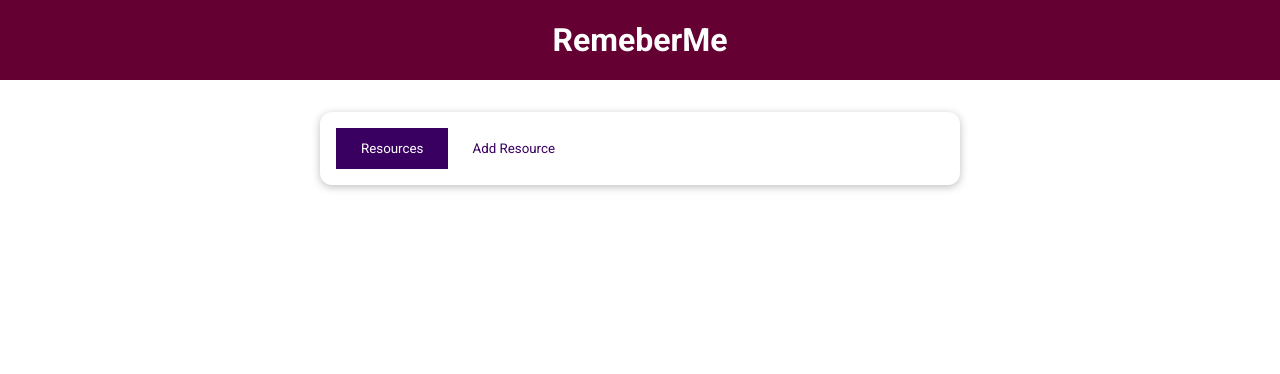
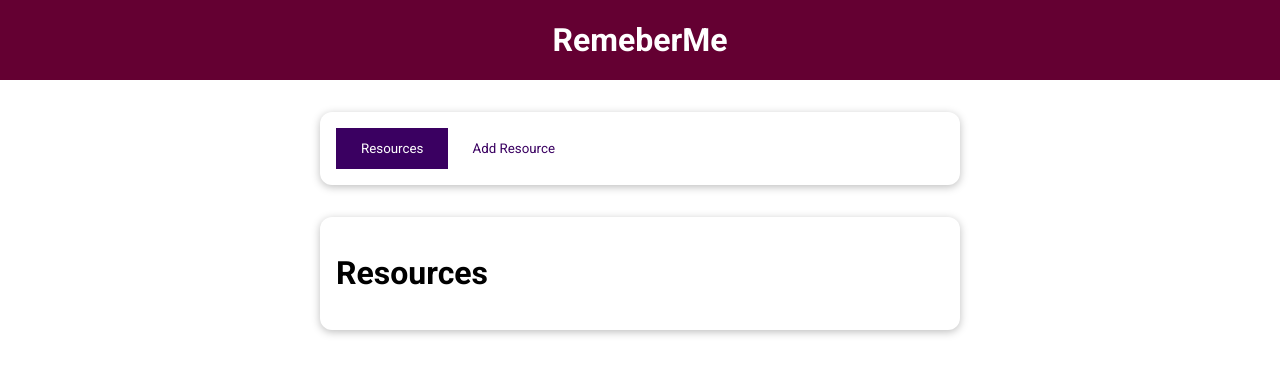
Before and after one commit to amazia1/section-10-course-project, a Vue app: page / in a window 1280 px wide. Shown: the top 374 px of the page. Built offline with nearby package versions, Linux system fonts and the light colour scheme.

Commit message:
add-resource and stored-resources components added

```diff
--- /dev/null
+++ b/src/components/learning-resources/AddResource.vue
@@ -0,0 +1,10 @@
+
+<template>
+    <h1>Add Resource</h1>
+</template>
+
+<script>
+export default {
+
+}
+</script>
--- /dev/null
+++ b/src/components/learning-resources/StoredResources.vue
@@ -0,0 +1,10 @@
+
+<template>
+    <h1>Resources</h1>
+</template>
+
+<script>
+export default {
+
+}
+</script>
--- a/src/components/learning-resources/TheResources.vue
+++ b/src/components/learning-resources/TheResources.vue
@@ -1,17 +1,41 @@
 
 <template>
     <base-card>
-        <base-button @click="setSelectedTab('resources')" type="button" :mode="isResourcesTabSelected">Resources</base-button>
+        <base-button @click="setSelectedTab('stored-resources')" type="button" :mode="isResourcesTabSelected">Resources</base-button>
         <base-button @click="setSelectedTab('add-resource')" type="button" :mode="isAddResourceTabSelected">Add Resource</base-button>
+    </base-card>
+
+    <base-card>
+        <component :is="selectedTab"></component>
     </base-card>
 </template>
 
 <script>
+import StoredResources from './StoredResources.vue';
+import AddResource from './AddResource.vue';
 
 export default {
+    components: {
+        StoredResources,
+        AddResource
+    },
     data() {
         return {
-            selectedTab: 'resources'
+            selectedTab: 'stored-resources',
+            resources: [
+                {
+                    id: 'official-guide',
+                    title: 'Ofiicial Guide',
+                    description: 'The Official Vue.js documentation',
+                    link: 'https://vuejs.org'
+                },
+                {
+                    id: 'google',
+                    title: 'Google',
+                    description: 'Learn how to google',
+                    link: 'https://google.com'
+                },
+            ]
         }
     },
     methods: {
@@ -21,7 +45,7 @@ export default {
     },
     computed: {
         isResourcesTabSelected() {
-            return this.selectedTab === 'resources' ? null : 'flat';
+            return this.selectedTab === 'stored-resources' ? null : 'flat';
         },
         isAddResourceTabSelected() {
             return this.selectedTab === 'add-resource' ? null : 'flat';
```
